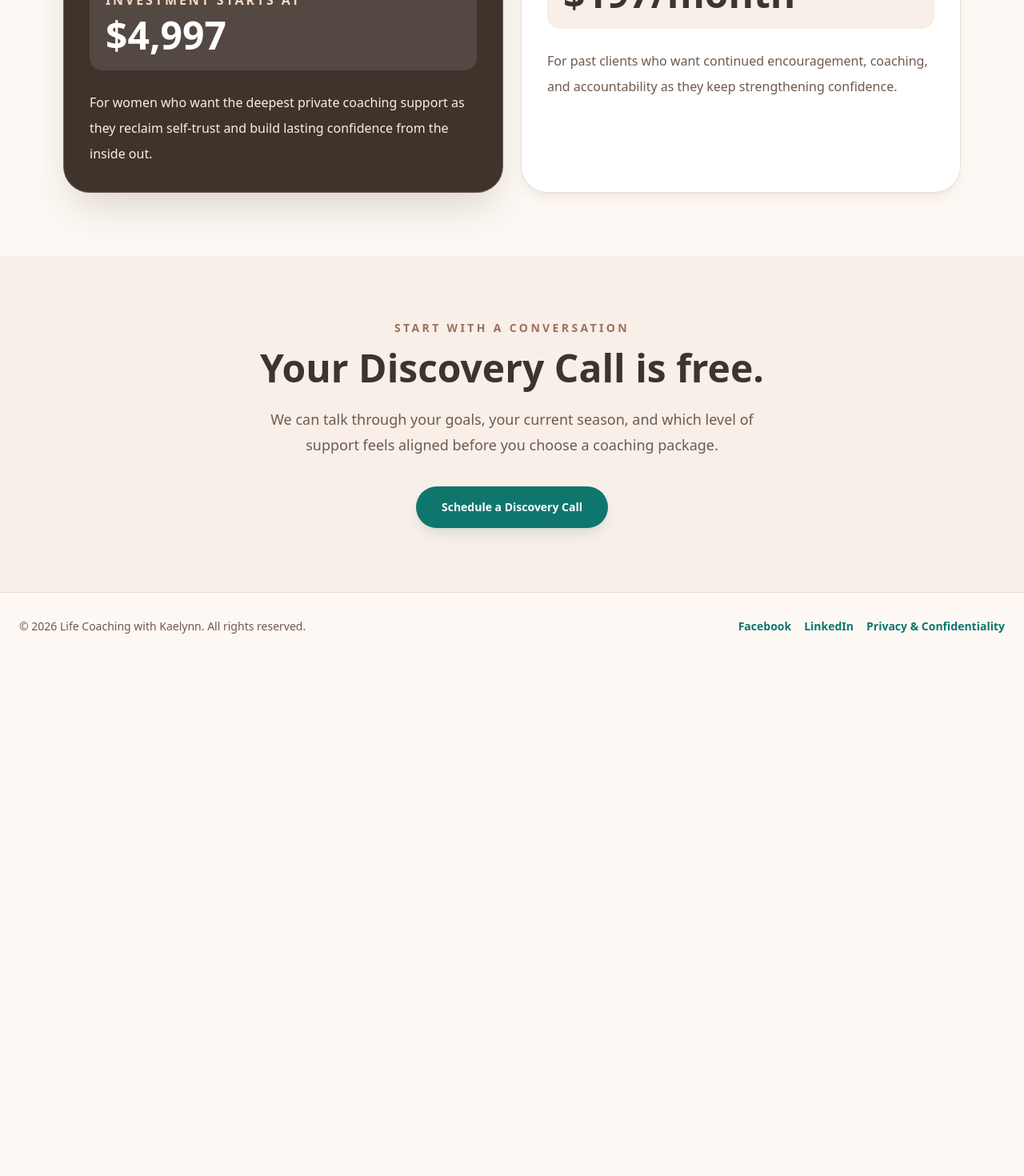
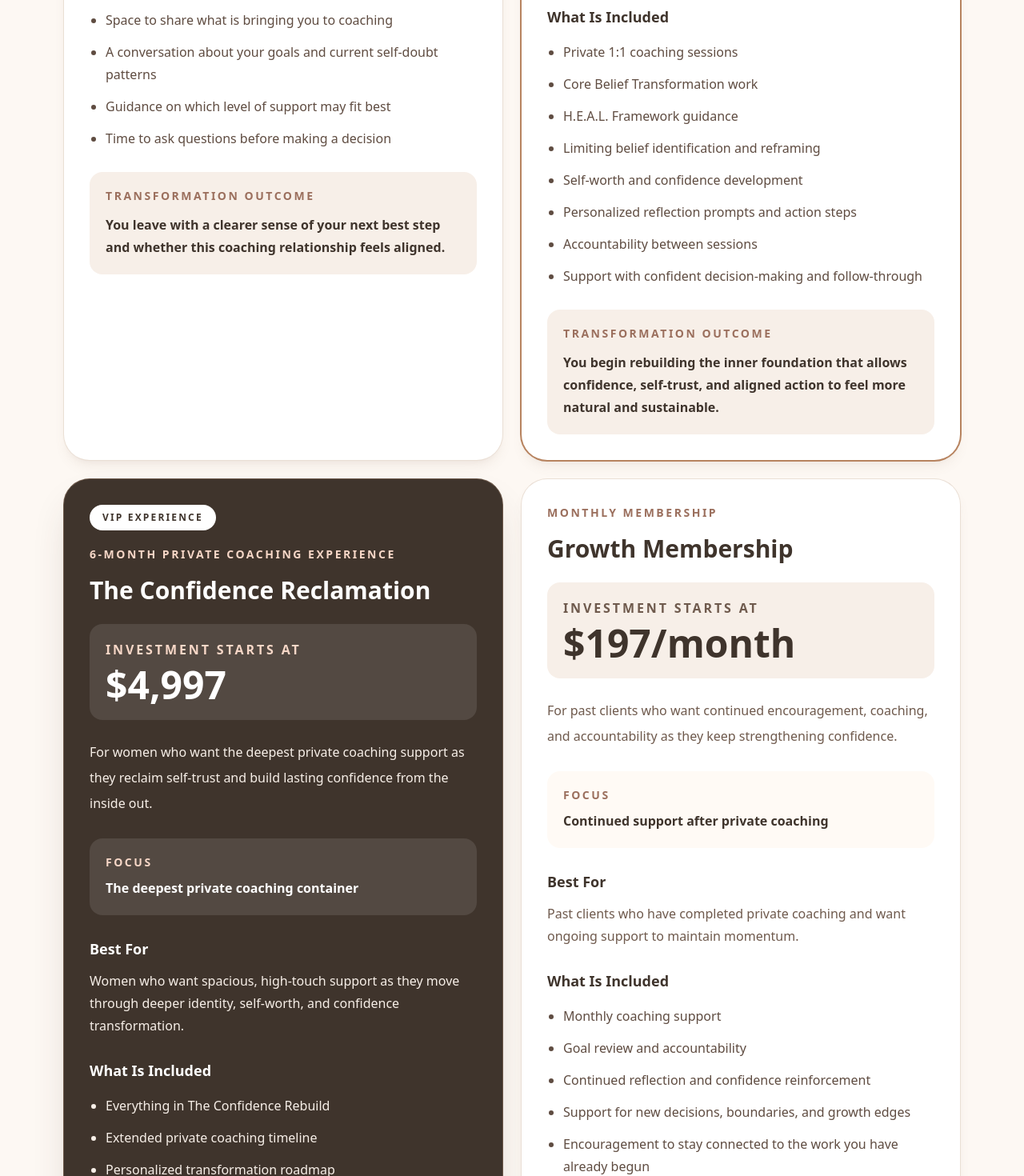
Before and after one commit to Kaelynn-Kinnison/life-coaching-with-kaelynn2, a Next.js app: page /pricing in a window 1280 px wide. Shown: the part 1180-2650 px from the top of the page at 80% size. Before the commit the page ends 2005 px from the top, so only its background shows below. Built offline with nearby package versions, Linux system fonts and the light colour scheme; a web font is replaced by a local one.

Commit message:
Expand pricing program outlines

```diff
--- a/app/pricing/page.js
+++ b/app/pricing/page.js
@@ -13,31 +13,84 @@ const programs = [
     name: "Free Discovery Call",
     duration: "20-30 minutes",
     investment: "Free",
+    focus: "A no-pressure first conversation",
     description:
       "A supportive first conversation to talk through your goals, questions, self-doubt patterns, and whether coaching is the right fit.",
+    bestFor:
+      "Women who are curious about coaching and want clarity before choosing a private coaching experience.",
+    includes: [
+      "Space to share what is bringing you to coaching",
+      "A conversation about your goals and current self-doubt patterns",
+      "Guidance on which level of support may fit best",
+      "Time to ask questions before making a decision",
+    ],
+    outcome:
+      "You leave with a clearer sense of your next best step and whether this coaching relationship feels aligned.",
   },
   {
     name: "The Confidence Rebuild",
     duration: "12-week signature Core Belief Transformation experience",
     investment: "$2,497",
+    focus: "The signature transformation experience",
     description:
       "For women ready to transform limiting core beliefs, rebuild self-worth, and stop letting self-doubt lead their choices.",
     featured: true,
+    bestFor:
+      "Women who are ready to stop second-guessing themselves, strengthen self-trust, and build confidence from the inside out.",
+    includes: [
+      "Private 1:1 coaching sessions",
+      "Core Belief Transformation work",
+      "H.E.A.L. Framework guidance",
+      "Limiting belief identification and reframing",
+      "Self-worth and confidence development",
+      "Personalized reflection prompts and action steps",
+      "Accountability between sessions",
+      "Support with confident decision-making and follow-through",
+    ],
+    outcome:
+      "You begin rebuilding the inner foundation that allows confidence, self-trust, and aligned action to feel more natural and sustainable.",
   },
   {
     name: "The Confidence Reclamation",
     duration: "6-month private coaching experience",
     investment: "$4,997",
+    focus: "The deepest private coaching container",
     description:
       "For women who want the deepest private coaching support as they reclaim self-trust and build lasting confidence from the inside out.",
     premium: true,
+    bestFor:
+      "Women who want spacious, high-touch support as they move through deeper identity, self-worth, and confidence transformation.",
+    includes: [
+      "Everything in The Confidence Rebuild",
+      "Extended private coaching timeline",
+      "Personalized transformation roadmap",
+      "Advanced Core Belief Transformation work",
+      "Deeper self-trust and confidence integration",
+      "Ongoing accountability and implementation support",
+      "Support for boundaries, identity, self-worth, and aligned choices",
+      "Priority guidance between sessions",
+    ],
+    outcome:
+      "You receive the time, structure, and support to not only rebuild confidence, but embody it more deeply in your decisions, relationships, and next chapter.",
   },
   {
     name: "Growth Membership",
     duration: "Monthly membership",
     investment: "$197/month",
+    focus: "Continued support after private coaching",
     description:
       "For past clients who want continued encouragement, coaching, and accountability as they keep strengthening confidence.",
+    bestFor:
+      "Past clients who have completed private coaching and want ongoing support to maintain momentum.",
+    includes: [
+      "Monthly coaching support",
+      "Goal review and accountability",
+      "Continued reflection and confidence reinforcement",
+      "Support for new decisions, boundaries, and growth edges",
+      "Encouragement to stay connected to the work you have already begun",
+    ],
+    outcome:
+      "You stay supported as you continue practicing confidence, self-trust, and aligned action beyond the initial coaching experience.",
   },
 ];
 
@@ -129,6 +182,76 @@ export default function PricingPage() {
                 >
                   {program.description}
                 </p>
+
+                <div
+                  className={`mt-7 rounded-2xl p-5 ${
+                    program.premium ? "bg-white/10" : "bg-[#fffaf5]"
+                  }`}
+                >
+                  <p
+                    className={`text-sm font-black uppercase tracking-[0.18em] ${
+                      program.premium ? "text-[#f7d7c7]" : "text-[#9b6f5d]"
+                    }`}
+                  >
+                    Focus
+                  </p>
+                  <p
+                    className={`mt-2 font-semibold leading-7 ${
+                      program.premium ? "text-white" : "text-[#3f342c]"
+                    }`}
+                  >
+                    {program.focus}
+                  </p>
+                </div>
+
+                <div className="mt-7">
+                  <h3
+                    className={`text-lg font-bold ${
+                      program.premium ? "text-white" : "text-[#3f342c]"
+                    }`}
+                  >
+                    Best For
+                  </h3>
+                  <p
+                    className={`mt-3 leading-7 ${
+                      program.premium ? "text-[#f7efe8]" : "text-[#6f5a4d]"
+                    }`}
+                  >
+                    {program.bestFor}
+                  </p>
+                </div>
+
+                <div className="mt-7">
+                  <h3
+                    className={`text-lg font-bold ${
+                      program.premium ? "text-white" : "text-[#3f342c]"
+                    }`}
+                  >
+                    What Is Included
+                  </h3>
+                  <ul
+                    className={`mt-4 list-disc space-y-3 pl-5 leading-7 ${
+                      program.premium ? "text-[#f7efe8]" : "text-[#5f4c41]"
+                    }`}
+                  >
+                    {program.includes.map((item) => (
+                      <li key={item}>{item}</li>
+                    ))}
+                  </ul>
+                </div>
+
+                <div
+                  className={`mt-7 rounded-2xl p-5 ${
+                    program.premium ? "bg-white text-[#3f342c]" : "bg-[#f7efe8]"
+                  }`}
+                >
+                  <p className="text-sm font-black uppercase tracking-[0.18em] text-[#9b6f5d]">
+                    Transformation Outcome
+                  </p>
+                  <p className="mt-3 font-semibold leading-7">
+                    {program.outcome}
+                  </p>
+                </div>
               </article>
             ))}
           </div>
```
